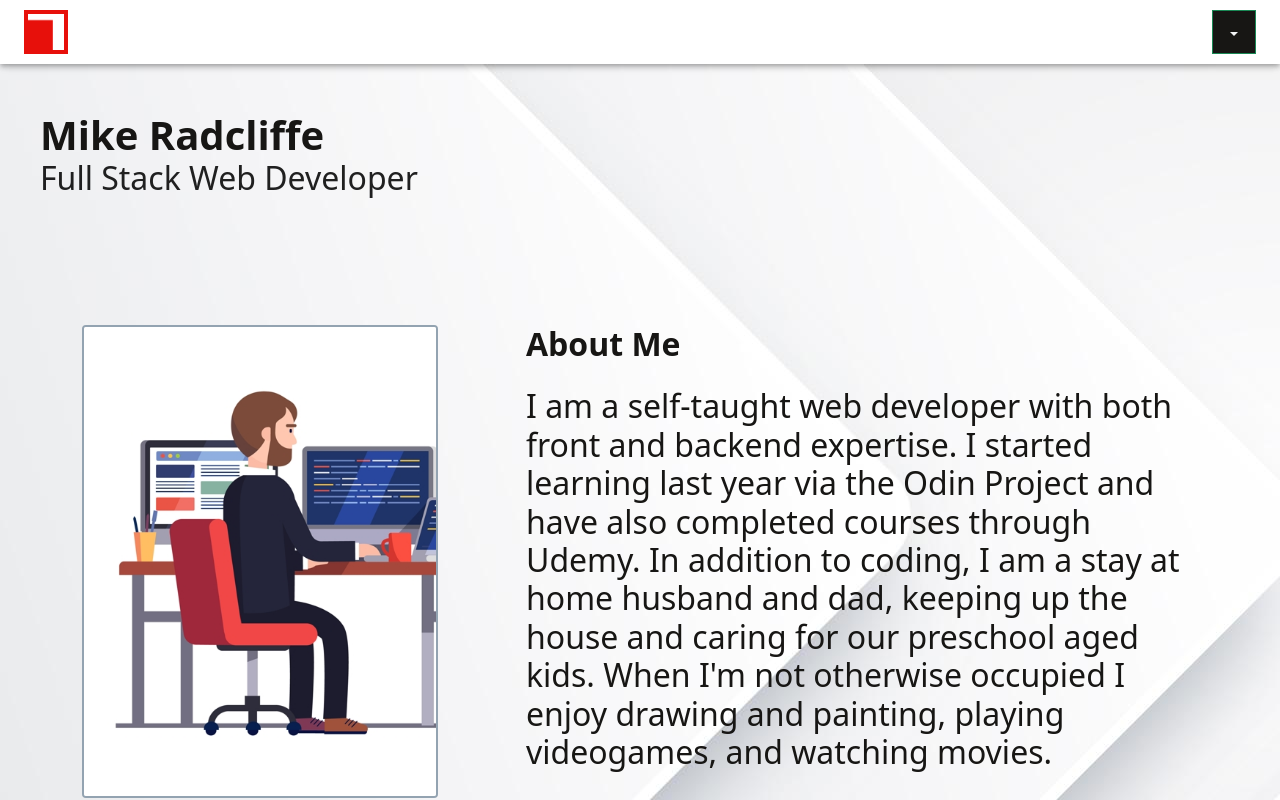
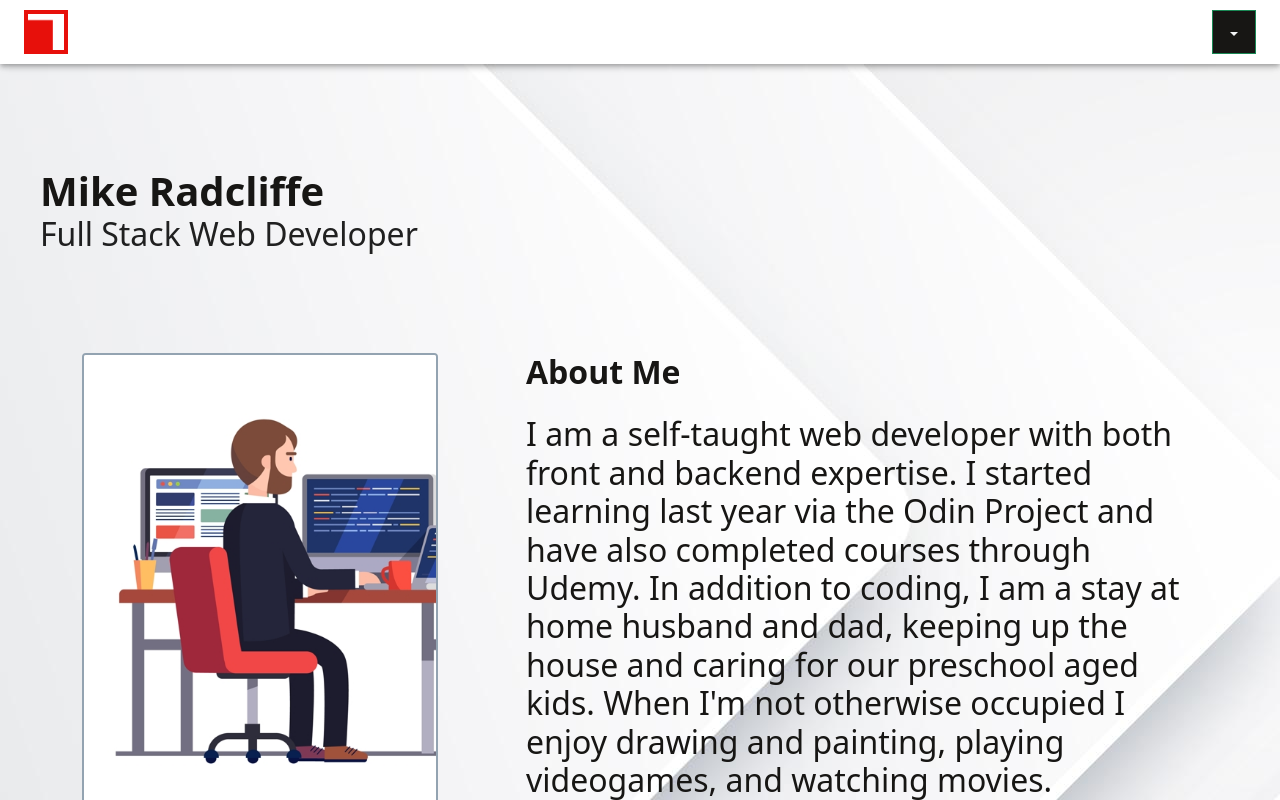
Before and after one commit to SlimPickens83/portfolio, a React (Vite) app: page / in a window 1280 px wide. Shown: the top 800 px of the page. Built offline with nearby package versions, Linux system fonts and the light colour scheme.

Commit message:
Minor styling update

```diff
--- a/src/components/HomeGuest.jsx
+++ b/src/components/HomeGuest.jsx
@@ -67,10 +67,10 @@ function HomeGuest(props) {
       <Toolbar />
       <Container id="main">
         <div>
-          <Typography variant="h1" color={colors.primary} style={{ fontWeight: "bold" }}>
+          <Typography variant="h1" color={colors.primary} style={{ fontWeight: "bold", marginTop: 56 }}>
             Mike Radcliffe
           </Typography>
-          <Typography variant="h2" style={{ marginBottom: 128 }}>
+          <Typography variant="h2" style={{ marginBottom: 100 }}>
             Full Stack Web Developer
           </Typography>
         </div>
```
